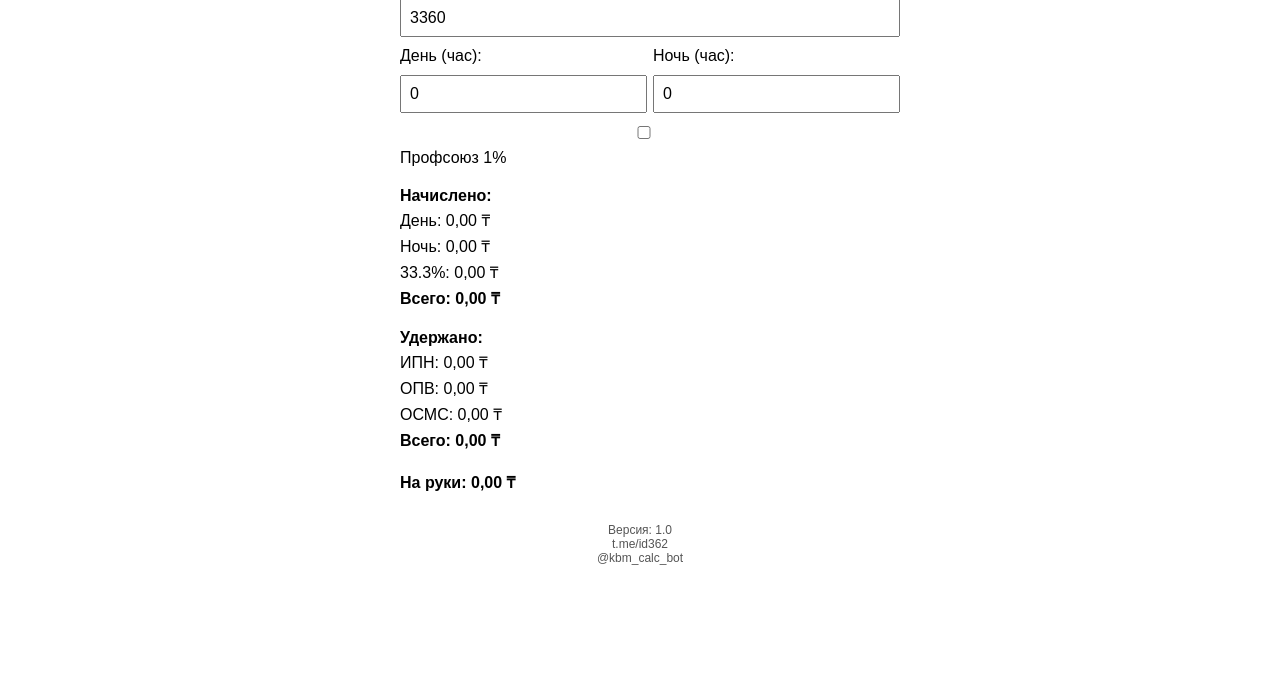
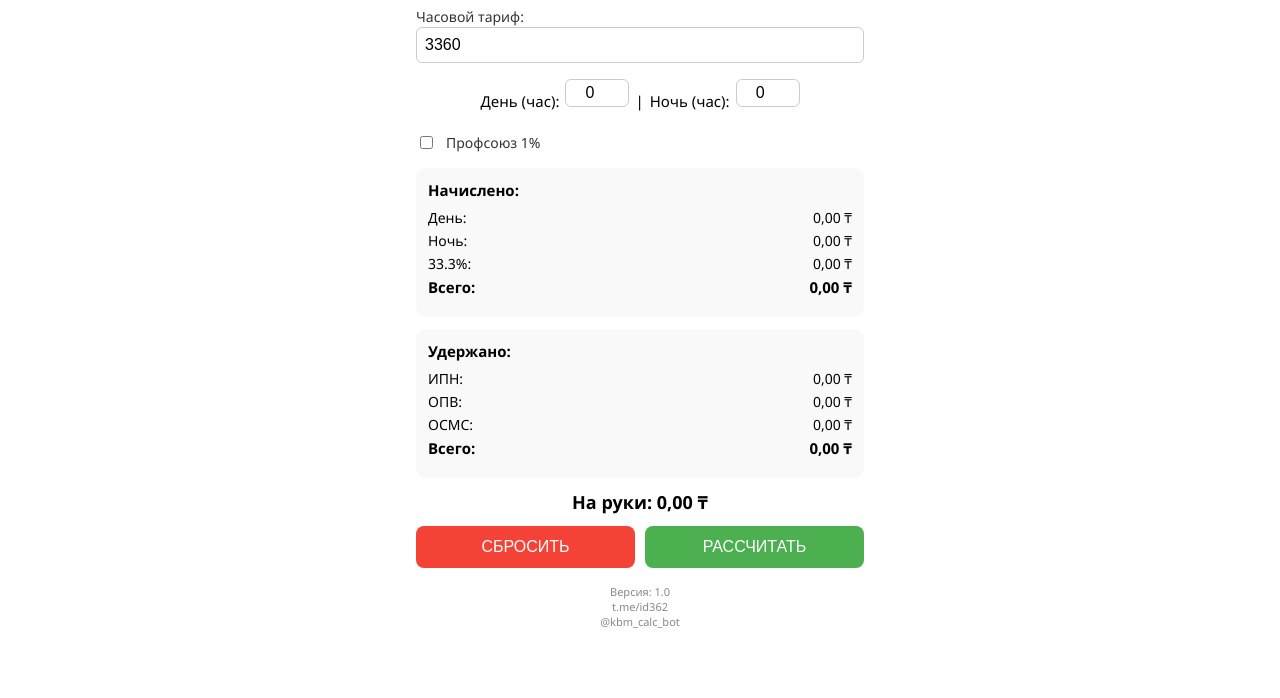
Before and after one commit to PyceX/KbmCalcMiniApp, a plain HTML site: page index.html in a window 1280 px wide. Shown: the part 102-800 px from the top of the page. Drawn offline with Linux system fonts and the light colour scheme; a script that the page names is missing.

Commit message:
Update index.html

```diff
--- a/index.html
+++ b/index.html
@@ -5,97 +5,179 @@
   <title>Калькулятор Зарплаты</title>
   <script src="https://telegram.org/js/telegram-web-app.js"></script>
   <style>
+    :root {
+      --blue: #2196F3;
+      --red: #f44336;
+      --green: #4CAF50;
+      --gray: #888;
+    }* {
+  box-sizing: border-box;
+}
+
 body {
-      font-family: Arial, sans-serif;
   margin: 0;
   padding: 0;
-      background: #fff;
+  font-family: 'Segoe UI', Tahoma, Geneva, Verdana, sans-serif;
+  background-color: #fff;
   color: #000;
 }
+
+.top-bar {
+  background-color: var(--blue);
+  color: white;
+  padding: 8px 16px;
+  text-align: center;
+  font-size: 13px;
+}
+
 .container {
   max-width: 480px;
   margin: 0 auto;
-      padding: 20px;
+  padding: 16px;
 }
-    h1 {
-      font-size: 18px;
+
+.center-icon {
   text-align: center;
-      margin-bottom: 20px;
+  font-size: 24px;
+  margin: 8px 0;
 }
-    label, input {
+
+.row-inline {
+  display: flex;
+  align-items: center;
+  justify-content: center;
+  gap: 6px;
+  font-size: 15px;
+  margin-bottom: 10px;
+}
+
+.row-inline input[type="number"] {
+  width: 64px;
+  padding: 4px;
+  font-size: 16px;
+  text-align: center;
+  border: 1px solid #ccc;
+  border-radius: 6px;
+}
+
+input[type="number"] {
+  width: 100%;
+  padding: 8px;
+  font-size: 16px;
+  border-radius: 6px;
+  border: 1px solid #ccc;
+  margin-bottom: 16px;
+}
+
+label {
+  font-size: 14px;
+  color: #333;
+}
+
+.toggle {
+  display: flex;
+  align-items: center;
+  gap: 10px;
+  margin-bottom: 16px;
+  font-size: 15px;
+}
+
+.results, .withheld {
+  background-color: #f9f9f9;
+  border-radius: 10px;
+  padding: 12px;
+  margin-bottom: 12px;
+  font-size: 14px;
+}
+
+.results strong, .withheld strong {
   display: block;
-      width: 100%;
-      margin-bottom: 10px;
-      font-size: 16px;
+  margin-bottom: 6px;
+  font-size: 15px;
 }
-    input[type="number"] {
-      padding: 8px;
-    }
-    .row {
+
+.results div, .withheld div {
   display: flex;
   justify-content: space-between;
+  padding: 2px 0;
+}
+
+.final-total {
+  text-align: center;
+  font-size: 18px;
+  margin: 12px 0;
+  font-weight: bold;
+}
+
+.button-row {
+  display: flex;
   gap: 10px;
+  margin-top: 10px;
 }
-    .row input {
-      width: 100%;
+
+.button-row button {
+  flex: 1;
+  padding: 12px;
+  font-size: 16px;
+  color: #fff;
+  border: none;
+  border-radius: 8px;
+  cursor: pointer;
 }
-    .result-block {
-      margin-top: 20px;
-      font-size: 16px;
-    }
-    .result-block div {
-      margin: 4px 0;
-    }
+
+.reset { background-color: var(--red); }
+.calc  { background-color: var(--green); }
+
 .footer {
   text-align: center;
-      font-size: 12px;
-      margin-top: 30px;
-      color: #555;
+  font-size: 11px;
+  color: var(--gray);
+  margin-top: 16px;
 }
-    .hidden {
-      display: none;
-    }
+
   </style>
 </head>
 <body>
-  <div class="container">
-    <h1>Калькулятор Зарплаты</h1>
+  <div class="top-bar">1 МРП = 3932 ₸ | 1 МЗП = 85000 ₸</div>
+  <div class="container"><div class="center-icon">🌤</div>
+
 <label>Часовой тариф:</label>
-    <input type="number" id="tarif" value="3360"><div class="row">
-  <div>
-    <label>День (час):</label>
+<input type="number" id="tarif" value="3360">
+
+<div class="row-inline">
+  <span>День (час):</span>
   <input type="number" id="dayh" value="0">
-  </div>
-  <div>
-    <label>Ночь (час):</label>
+  <span>|</span>
+  <span>Ночь (час):</span>
   <input type="number" id="nighth" value="0">
 </div>
+
+<div class="toggle">
+  <input type="checkbox" id="union">
+  <label for="union">Профсоюз 1%</label>
 </div>
 
-<div>
-  <label>
-    <input type="checkbox" id="union"> Профсоюз 1%
-  </label>
+<div class="results">
+  <strong>Начислено:</strong>
+  <div><span>День:</span><span id="res_day">0,00 ₸</span></div>
+  <div><span>Ночь:</span><span id="res_night">0,00 ₸</span></div>
+  <div><span>33.3%:</span><span id="res_bonus">0,00 ₸</span></div>
+  <div><strong>Всего:</strong><strong id="res_total">0,00 ₸</strong></div>
 </div>
 
-<div class="result-block">
-  <strong>Начислено:</strong>
-  <div>День: <span id="res_day">0,00 ₸</span></div>
-  <div>Ночь: <span id="res_night">0,00 ₸</span></div>
-  <div>33.3%: <span id="res_bonus">0,00 ₸</span></div>
-  <div><strong>Всего: <span id="res_total">0,00 ₸</span></strong></div>
+<div class="withheld">
+  <strong>Удержано:</strong>
+  <div><span>ИПН:</span><span id="res_ipn">0,00 ₸</span></div>
+  <div><span>ОПВ:</span><span id="res_opv">0,00 ₸</span></div>
+  <div><span>ОСМС:</span><span id="res_osms">0,00 ₸</span></div>
+  <div><strong>Всего:</strong><strong id="res_withheld">0,00 ₸</strong></div>
 </div>
 
-<div class="result-block">
-  <strong>Удержано:</strong>
-  <div>ИПН: <span id="res_ipn">0,00 ₸</span></div>
-  <div>ОПВ: <span id="res_opv">0,00 ₸</span></div>
-  <div>ОСМС: <span id="res_osms">0,00 ₸</span></div>
-  <div><strong>Всего: <span id="res_withheld">0,00 ₸</span></strong></div>
-</div>
+<div class="final-total">На руки: <span id="res_naruki">0,00 ₸</span></div>
 
-<div class="result-block">
-  <strong>На руки: <span id="res_naruki">0,00 ₸</span></strong>
+<div class="button-row">
+  <button class="reset" onclick="resetForm()">СБРОСИТЬ</button>
+  <button class="calc" onclick="calculate()">РАССЧИТАТЬ</button>
 </div>
 
 <div class="footer">
@@ -122,8 +204,7 @@
       const daySum = dayh * tarif;
       const nightSum = nighth * (tarif / 2);
       const bonus = (daySum + nightSum) * 0.3333;
-      const vredn = 0;
-      const total = daySum + nightSum + bonus + vredn;
+      const total = daySum + nightSum + bonus;
       const opv = total * 0.1;
       let osms = total * 0.02;
       if (osms > MAX_OSMS) osms = MAX_OSMS;
@@ -151,6 +232,14 @@
       }
     }
 
+    function resetForm() {
+      document.getElementById('tarif').value = 3360;
+      document.getElementById('dayh').value = 0;
+      document.getElementById('nighth').value = 0;
+      document.getElementById('union').checked = false;
+      calculate();
+    }
+
     document.getElementById('tarif').addEventListener('input', calculate);
     document.getElementById('dayh').addEventListener('input', calculate);
     document.getElementById('nighth').addEventListener('input', calculate);
```
Lines whose indentation alone changed are shown as unchanged.
